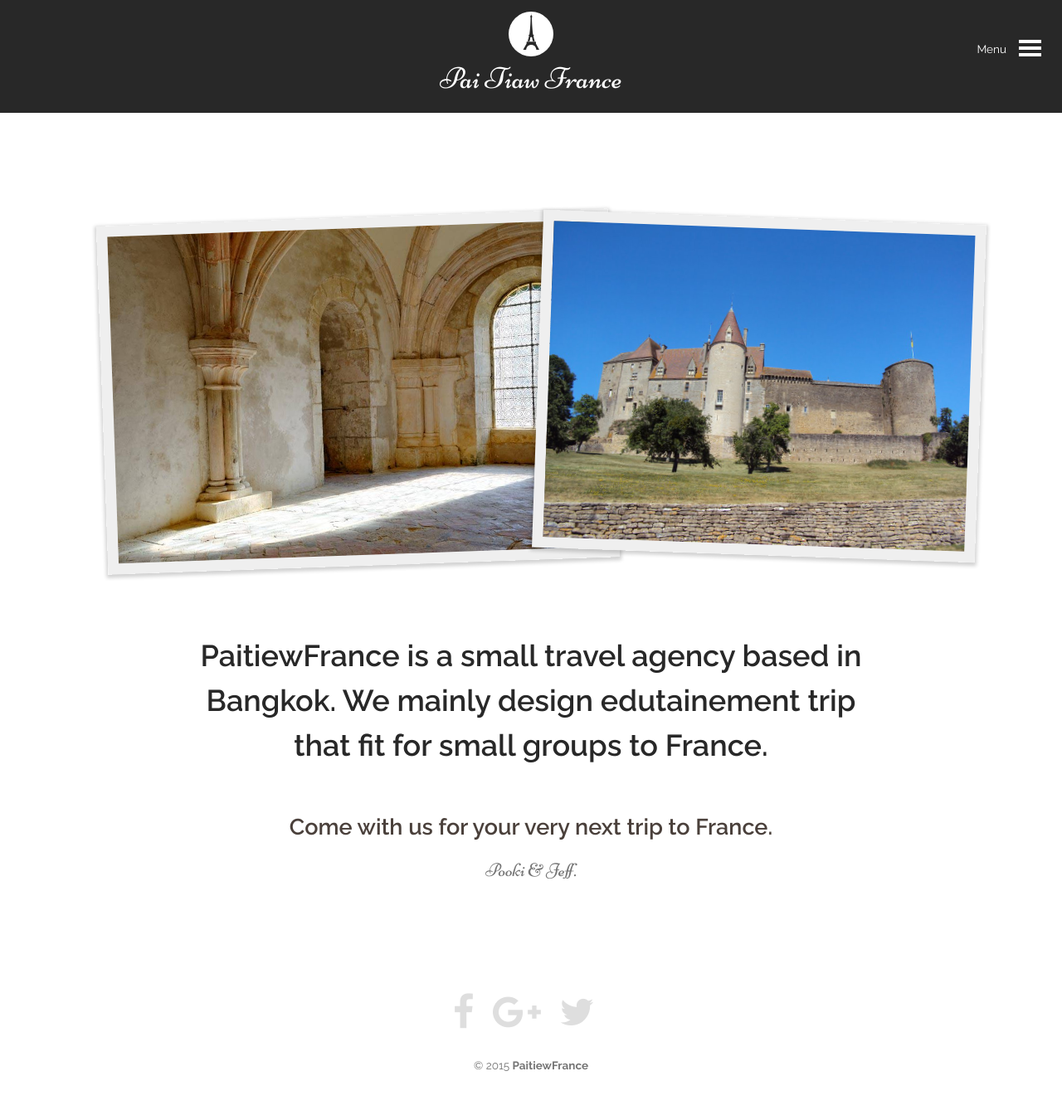
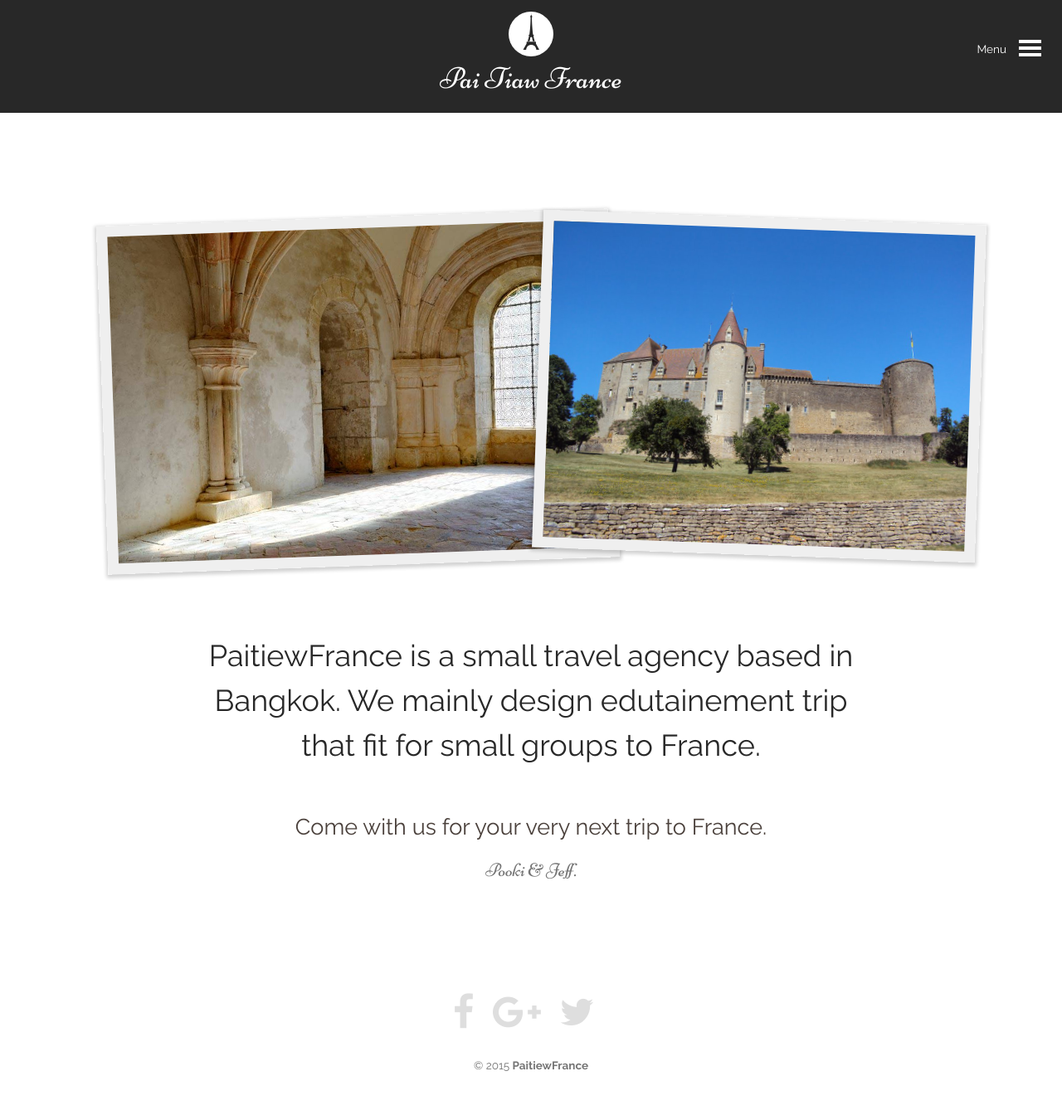
Before and after one commit to paitiewfrance/paitiewfrance.github.io, a Jekyll site: the page built from index.md, in a window 1280 px wide. Shown: the whole page at 83% size. Built offline with Jekyll 4.4.1, drawn with Linux system fonts in a browser that asks for light colours; nearby versions of some CDN libraries; some web fonts are replaced.

Commit message:
Change css to index

```diff
--- a/_sass/layout.scss
+++ b/_sass/layout.scss
@@ -225,12 +225,10 @@ img {
 
 
 
-/* Set the vertical rhythm (and padding-left) for lists inside post content */
 .container ul, .content ol {
-  line-height: 1.5em; /* 24px/16px */
-  // padding-left: 1.5em;
+  line-height: 1.5em;
   @media (min-width: 940px) {
-    line-height: 1.33334em; /* 24px/18px */
+    line-height: 1.33334em;
   }
 }
 
--- a/_sass/typography.scss
+++ b/_sass/typography.scss
@@ -10,6 +10,7 @@ body {
 .home h3,
 .home p {
     text-align: center;
+    font-weight: normal;
     text-transform: none;
 }
 
```
